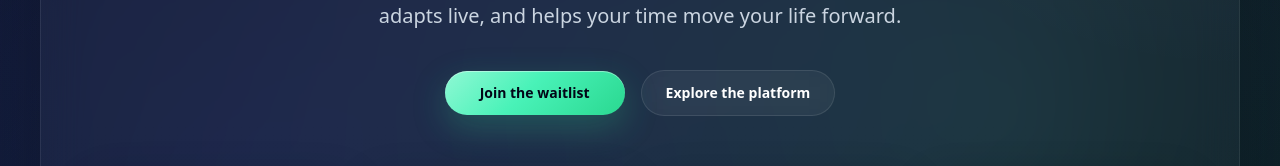
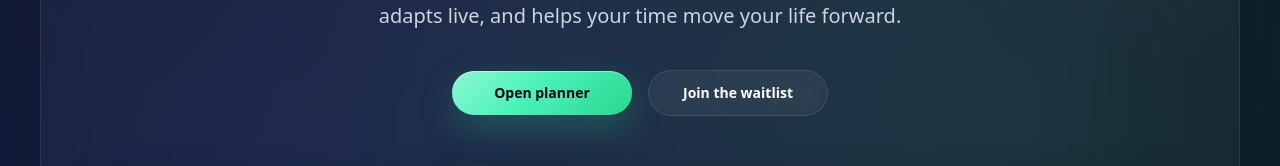
Before and after one commit to M4G3LL4N0/tempoos, a Next.js app: page / in a window 1280 px wide. Shown: the part 616-782 px from the top of the page. Built offline with nearby package versions, Linux system fonts and the light colour scheme.

Commit message:
feat: Add planner CTAs to homepage and dashboard navigation
Co-authored-by: aider (openrouter/deepseek/deepseek-chat) <aider@aider.chat>

```diff
--- a/components/dashboard-shell.tsx
+++ b/components/dashboard-shell.tsx
@@ -147,6 +147,7 @@ export function DashboardShell() {
             </div>
 
             <nav className="mt-4 space-y-2">
+              <SideNavLink label="Planner" />
               <SideNavLink label="Overview" active />
               <SideNavLink label="Week Plan" />
               <SideNavLink label="Focus Blocks" />
--- a/components/site-shell.tsx
+++ b/components/site-shell.tsx
@@ -119,11 +119,11 @@ export function SiteShell() {
             </p>
 
             <div className="mt-10 flex flex-col items-center justify-center gap-4 sm:flex-row">
-              <a href="#waitlist" className="cta-button-primary min-w-[180px]">
+              <a href="/planner" className="cta-button-primary min-w-[180px]">
+                Open planner
+              </a>
+              <a href="#waitlist" className="cta-button-secondary min-w-[180px]">
                 Join the waitlist
-              </a>
-              <a href="#platform" className="cta-button-secondary min-w-[180px]">
-                Explore the platform
               </a>
             </div>
           </div>
```
